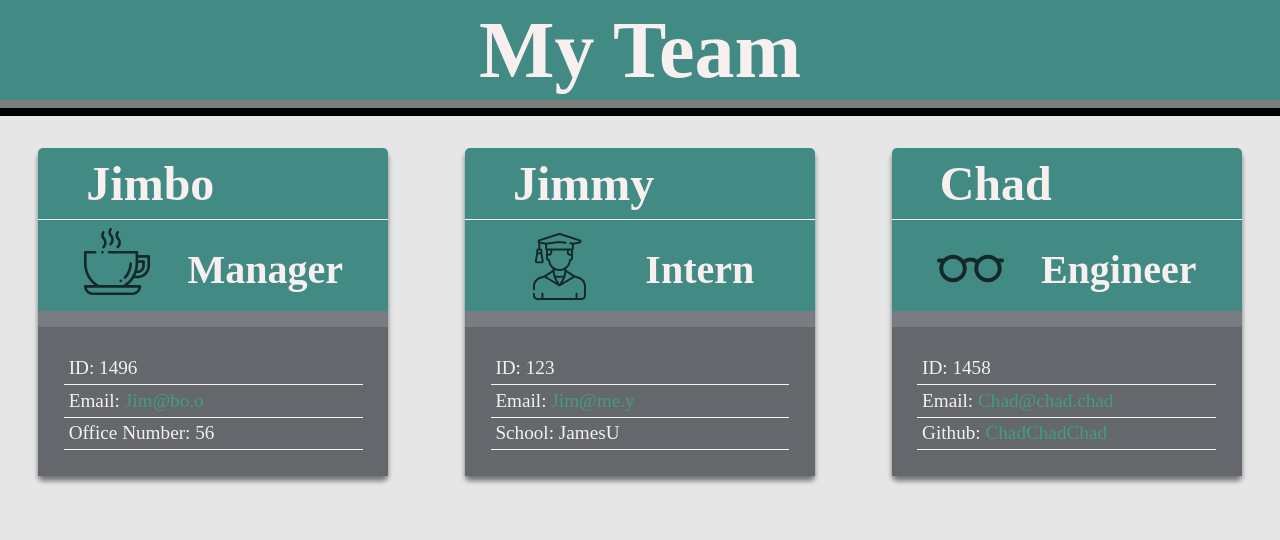
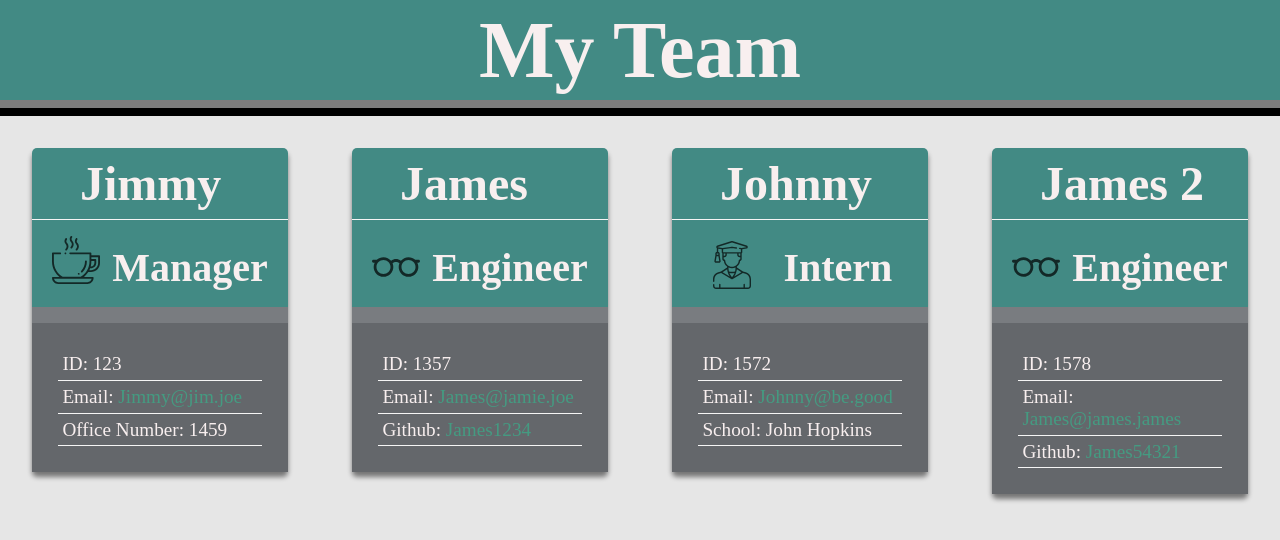
Before and after one commit to Atlas238/team-profile-generator, a website: page Develop/Output/index.html in a window 1280 px wide. Drawn offline with Linux system fonts and the light colour scheme.

Commit message:
different generated file

```diff
--- a/Develop/Output/index.html
+++ b/Develop/Output/index.html
@@ -18,7 +18,7 @@
 
             <div class="card">
                 <div class="card-header">
-                    <h2 class="employee-name">Jimbo</h2>
+                    <h2 class="employee-name">Jimmy</h2>
                     <div class="role flex">
                     <img id="coffeeCup" src="../assets/coffee-cup.svg" alt="Coffee Cup">
                     <h3>Manager</h3>
@@ -26,16 +26,33 @@
                 </div>
                 <div class="card-body">
                     <ul class="card-list">
-                        <li class="card-item">ID: 1496</li>
-                        <li class="card-item">Email: <a class="card-link" href="mailto:Jim@bo.o">Jim@bo.o</a></li>
-                        <li class="card-item">Office Number: 56</li>
+                        <li class="card-item">ID: 123</li>
+                        <li class="card-item">Email: <a class="card-link" href="mailto:Jimmy@jim.joe">Jimmy@jim.joe</a></li>
+                        <li class="card-item">Office Number: 1459</li>
                     </ul>
                 </div>
             </div>
 
             <div class="card">
                 <div class="card-header">
-                    <h2 class="employee-name">Jimmy</h2>
+                    <h2 class="employee-name">James</h2>
+                    <div class="role flex">
+                    <img id="glasses" src="../assets/eyeglasses.svg" alt="Glasses">
+                    <h3>Engineer</h3>
+                    </div>
+                </div>
+                <div class="card-body">
+                    <ul class="card-list">
+                        <li class="card-item">ID: 1357</li>
+                        <li class="card-item">Email: <a class="card-link" href="mailto:James@jamie.joe">James@jamie.joe</a></li>
+                        <li class="card-item">Github: <a class="card-link" href="https://github.com/James1234/">James1234</a></li>
+                    </ul>
+                </div>
+            </div>
+
+            <div class="card">
+                <div class="card-header">
+                    <h2 class="employee-name">Johnny</h2>
                     <div class="role flex">
                     <img id="student" src="../assets/graduated.svg" alt="Student">
                     <h3>Intern</h3>
@@ -43,16 +60,16 @@
                 </div>
             <div class="card-body">
                 <ul class="card-list">
-                    <li class="card-item">ID: 123</li>
-                    <li class="card-item">Email: <a class="card-link" href="mailto:Jim@me.y">Jim@me.y</a></li>
-                    <li class="card-item">School: JamesU</li>
+                    <li class="card-item">ID: 1572</li>
+                    <li class="card-item">Email: <a class="card-link" href="mailto:Johnny@be.good">Johnny@be.good</a></li>
+                    <li class="card-item">School: John Hopkins</li>
                 </ul>
                 </div>
             </div>
 
             <div class="card">
                 <div class="card-header">
-                    <h2 class="employee-name">Chad</h2>
+                    <h2 class="employee-name">James 2</h2>
                     <div class="role flex">
                     <img id="glasses" src="../assets/eyeglasses.svg" alt="Glasses">
                     <h3>Engineer</h3>
@@ -60,9 +77,9 @@
                 </div>
                 <div class="card-body">
                     <ul class="card-list">
-                        <li class="card-item">ID: 1458</li>
-                        <li class="card-item">Email: <a class="card-link" href="mailto:Chad@chad.chad">Chad@chad.chad</a></li>
-                        <li class="card-item">Github: <a class="card-link" href="https://github.com/ChadChadChad/">ChadChadChad</a></li>
+                        <li class="card-item">ID: 1578</li>
+                        <li class="card-item">Email: <a class="card-link" href="mailto:James@james.james">James@james.james</a></li>
+                        <li class="card-item">Github: <a class="card-link" href="https://github.com/James54321/">James54321</a></li>
                     </ul>
                 </div>
             </div>
```
